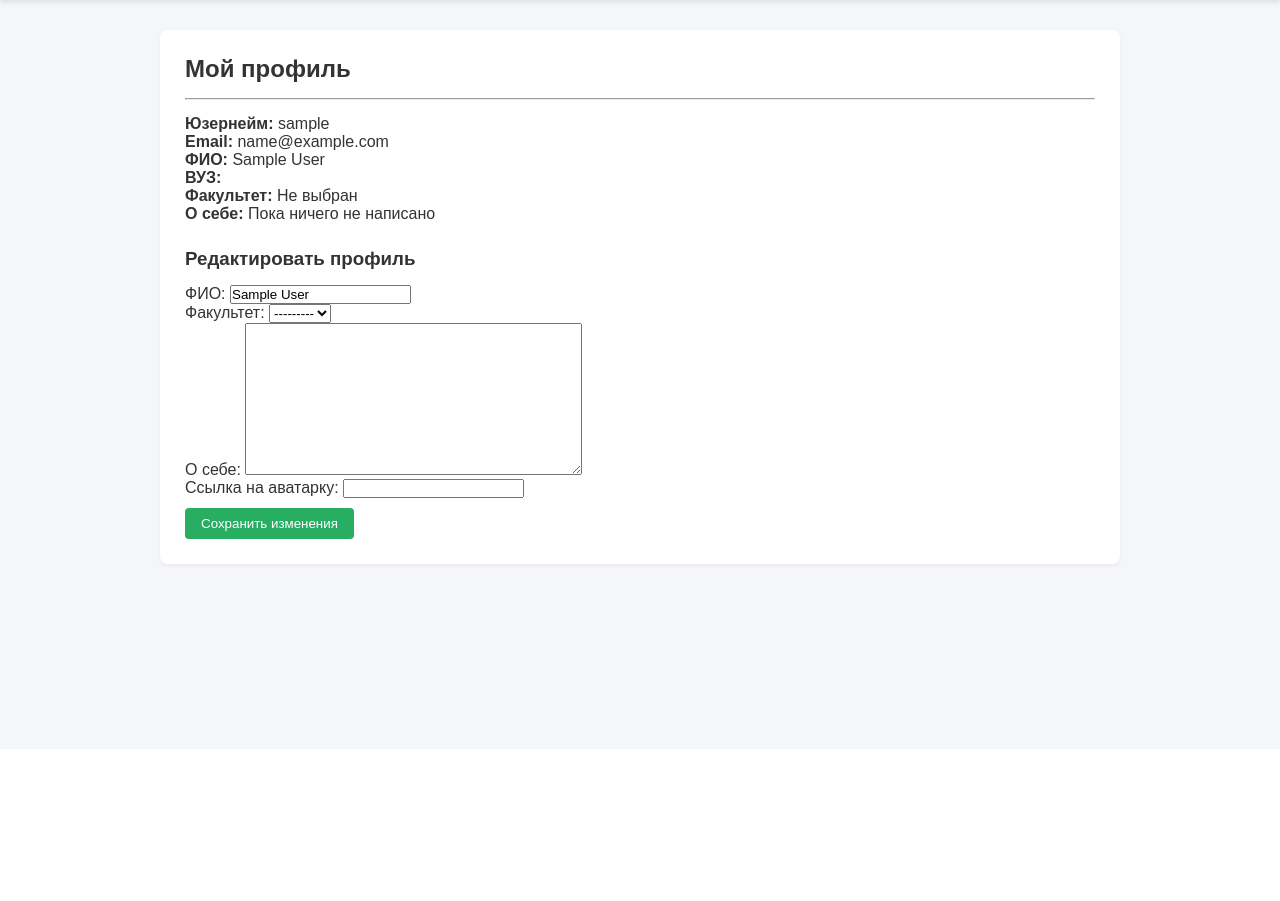
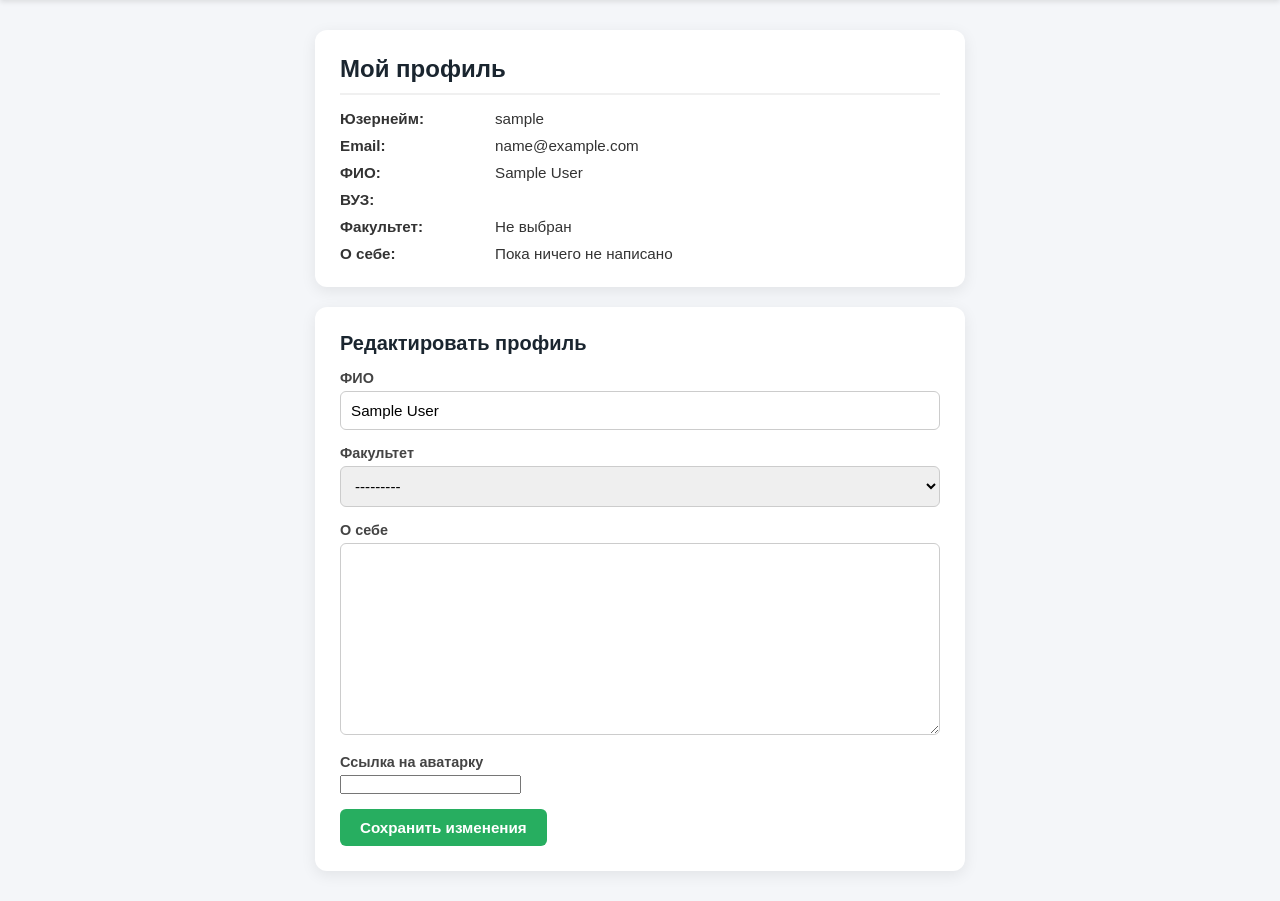
Before and after one commit to FreddiFazber173/project-IUCA-social-network, a Django app: page /auth/profile/ in a window 1280 px wide. Shown: the part 51-952 px from the top of the page. Before the commit the page ends 619 px from the top, so only its background shows below. Run offline with Django 5.2, Linux system fonts and the light colour scheme; the visitor is signed in with stand-in values (Sample User, id 1).

Commit message:
стилизованы страницы регистрации и профиля в едином дизайне

```diff
--- a/users/templates/users/profile.html
+++ b/users/templates/users/profile.html
@@ -3,24 +3,79 @@
 {% block title %}Мой профиль | IUCA Community{% endblock %}
 
 {% block content %}
-<div style="background: white; padding: 25px; border-radius: 8px; box-shadow: 0 2px 4px rgba(0,0,0,0.05);">
-    <h2>Мой профиль</h2>
-    <hr style="margin: 15px 0;">
+<div style="max-width: 650px; margin: 30px auto; display: flex; flex-direction: column; gap: 20px;">
 
-    <p><strong>Юзернейм:</strong> {{ user.username }}</p>
-    <p><strong>Email:</strong> {{ user.email }}</p>
-    <p><strong>ФИО:</strong> {{ user.full_name|default:"Не указано" }}</p>
-    <p><strong>ВУЗ:</strong> {{ user.university.name }}</p>
-    <p><strong>Факультет:</strong> {{ user.faculty.name|default:"Не выбран" }}</p>
-    <p><strong>О себе:</strong> {{ user.bio|default:"Пока ничего не написано" }}</p>
+    <!-- Блок информации о пользователе -->
+    <div style="background: white; padding: 25px; border-radius: 12px; box-shadow: 0 4px 15px rgba(0,0,0,0.08);">
+        <h2 style="color: #1a252f; margin-bottom: 15px; font-size: 1.5rem; border-bottom: 2px solid #f0f0f0; padding-bottom: 10px;">
+            Мой профиль
+        </h2>
 
-    <h3 style="margin-top: 25px;">Редактировать профиль</h3>
-    <form method="post" style="margin-top: 15px;">
-        {% csrf_token %}
-        {{ profile_form.as_p }}
-        <button type="submit" style="margin-top: 10px; padding: 8px 16px; background: #27ae60; color: white; border: none; border-radius: 4px; cursor: pointer;">
-            Сохранить изменения
-        </button>
-    </form>
+        <div style="display: grid; grid-template-columns: 140px 1fr; gap: 10px 15px; font-size: 0.95rem; color: #333;">
+            <strong>Юзернейм:</strong> <span>{{ user.username }}</span>
+            <strong>Email:</strong> <span>{{ user.email }}</span>
+            <strong>ФИО:</strong> <span>{{ user.full_name|default:"Не указано" }}</span>
+            <strong>ВУЗ:</strong> <span>{{ user.university.name }}</span>
+            <strong>Факультет:</strong> <span>{{ user.faculty.name|default:"Не выбран" }}</span>
+            <strong>О себе:</strong> <span>{{ user.bio|default:"Пока ничего не написано" }}</span>
+        </div>
+    </div>
+
+    <!-- Блок редактирования -->
+    <div style="background: white; padding: 25px; border-radius: 12px; box-shadow: 0 4px 15px rgba(0,0,0,0.08);">
+        <h3 style="color: #1a252f; margin-bottom: 15px; font-size: 1.25rem;">Редактировать профиль</h3>
+
+        {% if messages %}
+            {% for message in messages %}
+                <div style="color: #27ae60; background-color: #f2faf5; border: 1px solid #27ae60; padding: 10px; border-radius: 6px; margin-bottom: 15px; font-size: 0.9rem;">
+                    {{ message }}
+                </div>
+            {% endfor %}
+        {% endif %}
+
+        <form method="post" style="display: flex; flex-direction: column; gap: 15px;">
+            {% csrf_token %}
+
+            {% for field in profile_form %}
+                <div>
+                    <label style="display: block; margin-bottom: 5px; font-weight: bold; color: #444; font-size: 0.9rem;">
+                        {{ field.label }}
+                    </label>
+                    {{ field }}
+                </div>
+            {% endfor %}
+
+            <button type="submit" style="padding: 10px 20px; background-color: #27ae60; color: white; border: none; border-radius: 6px; font-size: 0.95rem; font-weight: bold; cursor: pointer; align-self: flex-start; transition: background 0.2s;" onmouseover="this.style.backgroundColor='#219150'" onmouseout="this.style.backgroundColor='#27ae60'">
+                Сохранить изменения
+            </button>
+        </form>
+    </div>
+
 </div>
+
+<style>
+    form input[type="text"],
+    form select,
+    form textarea {
+        width: 100%;
+        padding: 10px;
+        border: 1px solid #ccc;
+        border-radius: 6px;
+        font-size: 0.95rem;
+        outline: none;
+        box-sizing: border-box;
+        transition: border 0.2s;
+    }
+
+    form textarea {
+        resize: vertical;
+        min-height: 80px;
+    }
+
+    form input:focus,
+    form select:focus,
+    form textarea:focus {
+        border-color: #1a252f;
+    }
+</style>
 {% endblock %}
```
Also changed, not shown: users/templates/users/register.html (+62 -8 lines).
